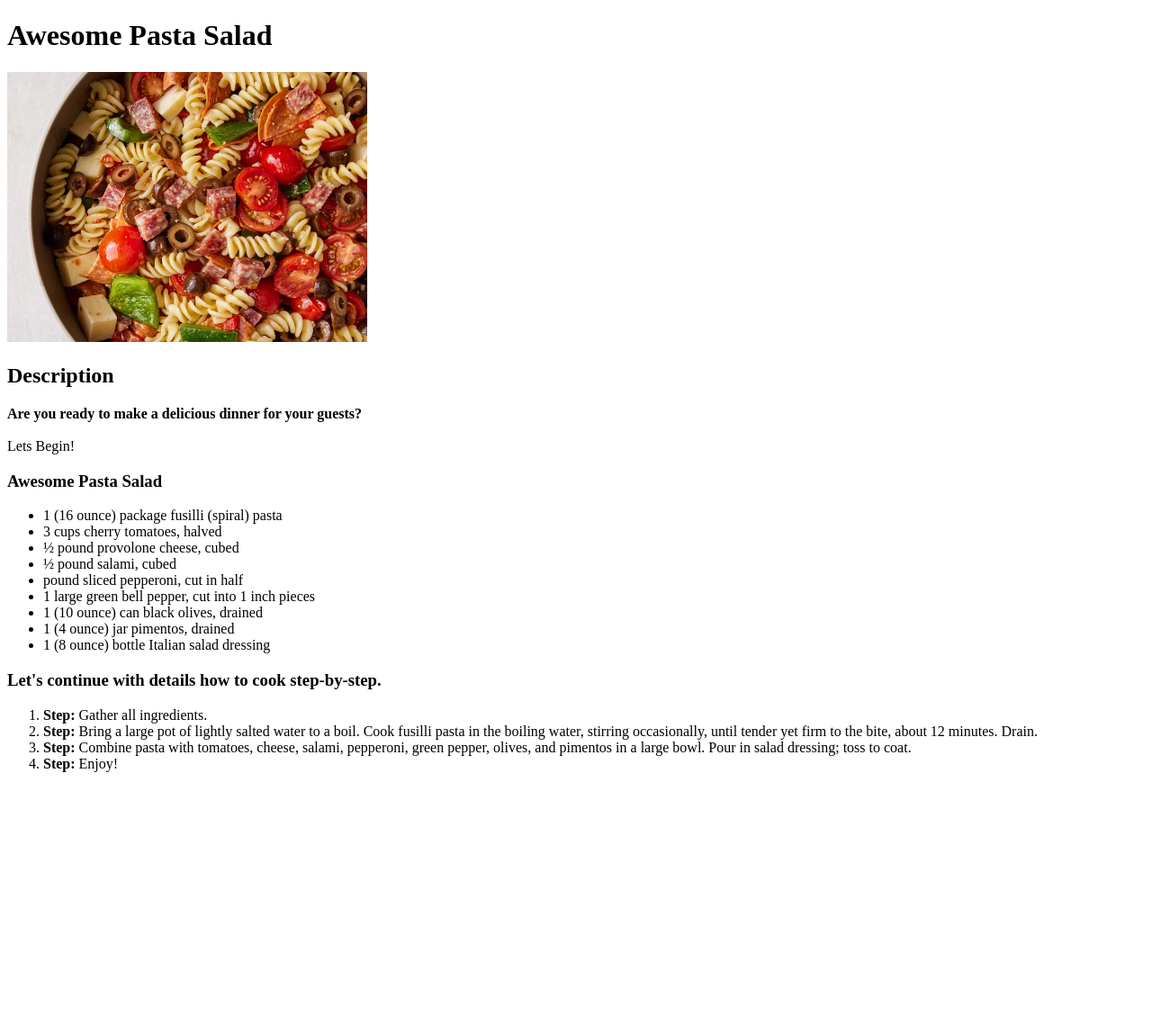
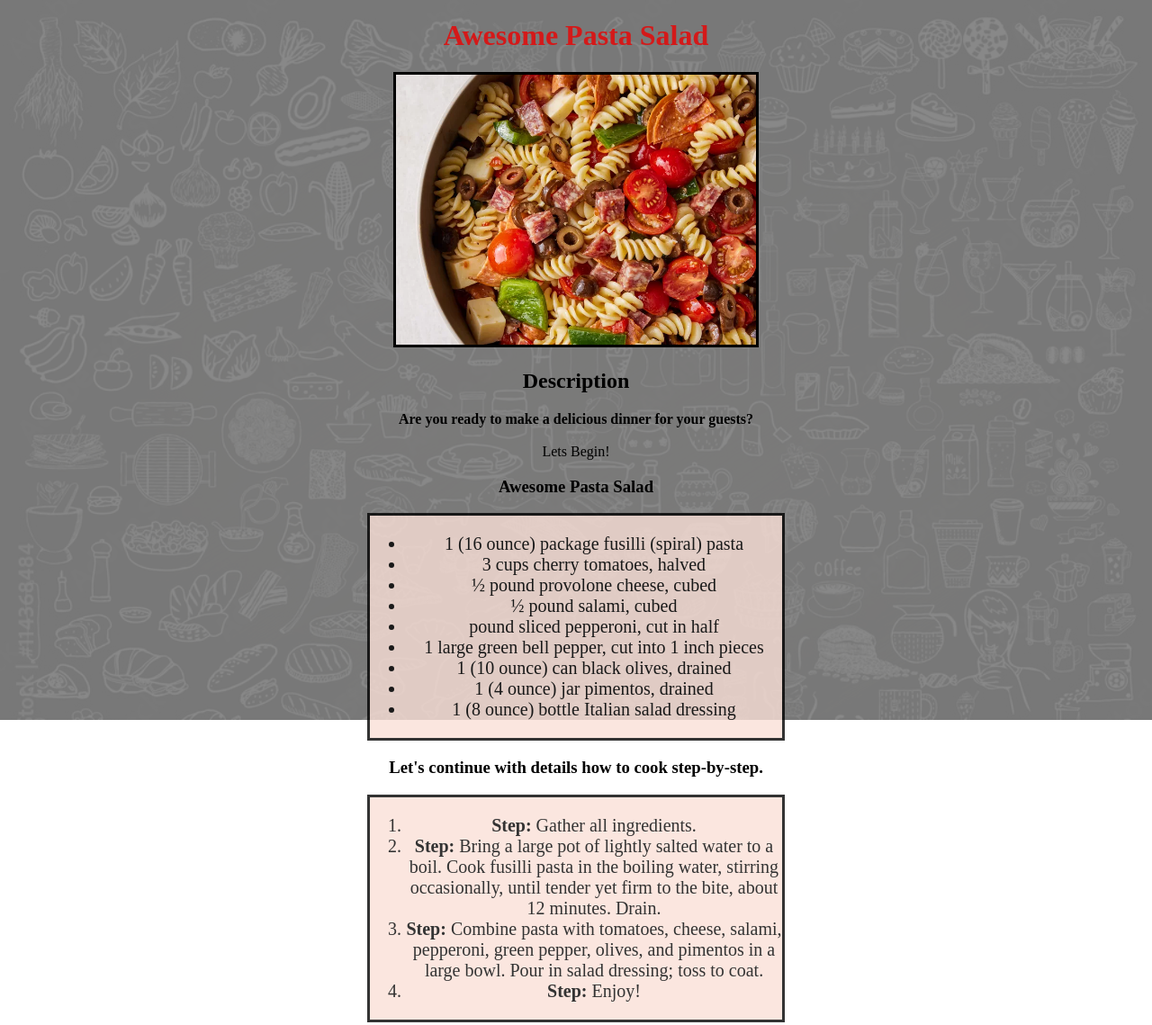
Before and after one commit to seymenay/odin-recipes, a plain HTML site: page recipes/pastasalad.html in a window 1280 px wide. Shown: the whole page at 90% size. Before the commit the page ends 874 px from the top, so only its background shows below. Drawn offline with Linux system fonts and the light colour scheme.

Commit message:
Basit anlamda CSS uygulaması yaptım ve bütün sayfaların görünümü zenginleştirmeye çalıştım

```diff
--- /dev/null
+++ b/recipes.css
@@ -0,0 +1,38 @@
+* {
+    text-align: center;
+    font-family: 'Times New Roman', Times, serif;
+
+}
+
+h1 {
+    font-size: 48px;
+    color: #000000;
+    z-index: 10;
+    background-color: rgb(250, 224, 215);
+    padding: 10px;
+    border-style: solid;
+    opacity: 0.8;
+}
+
+.list {
+    list-style: square;
+    font-size: 20px;
+    background-color: rgb(250, 224, 215);
+    margin-left: 500px;
+    margin-right: 500px;
+    position: relative;
+    z-index: 10;
+    border-style: solid;
+    opacity: 0.8;
+}
+.background::before {
+    content: "";
+    position: absolute;
+    top: 0;
+    left: 0;
+    width: 100%;
+    height: 100%;
+    background-image: url("backgroundfood.png");
+    filter: contrast(50%);
+    z-index: -1;
+}
--- a/recipes/pastasalad.html
+++ b/recipes/pastasalad.html
@@ -1,18 +1,20 @@
 <!DOCTYPE html>
 <html lang="eng">
-    <head>
+    <head class="header">
         <meta charset="UTF-8">
         <meta name="viewport" content="width=device-width, initial-scale=1.0">
+        <link rel="stylesheet" href="recipe.css">
         <title>Recipe</title>
         <h1>Awesome Pasta Salad</h1>
         <img src="pastasalad.png" width="400" alt="Pasta Salad Picture">
     </head>
-    <body>
+    <body class="background">
         <h2>Description</h2>
         <p><strong>Are you ready to make a delicious dinner for your guests?</strong>
         <br><br>Lets Begin!</p>
         <h3>Awesome Pasta Salad</h3>
-        <ul>
+        <div class="list ul">
+            <ul >
                 <li>1 (16 ounce) package fusilli (spiral) pasta</li>
                 <li>3 cups cherry tomatoes, halved</li>
                 <li>½ pound provolone cheese, cubed</li>
@@ -23,12 +25,15 @@
                 <li>1 (4 ounce) jar pimentos, drained</li>
                 <li>1 (8 ounce) bottle Italian salad dressing</li>
             </ul>
+        </div>
         <h3>Let's continue with details how to cook step-by-step.</h3>
-        <ol>
+        <div class="list ol">
+            <ol >
                 <li><strong>Step: </strong>Gather all ingredients.</li>
                 <li><strong>Step: </strong>Bring a large pot of lightly salted water to a boil. Cook fusilli pasta in the boiling water, stirring occasionally, until tender yet firm to the bite, about 12 minutes. Drain.</li>
                 <li><strong>Step: </strong>Combine pasta with tomatoes, cheese, salami, pepperoni, green pepper, olives, and pimentos in a large bowl. Pour in salad dressing; toss to coat.</li>
                 <li><strong>Step: </strong>Enjoy!</li>
             </ol>
+        </div>
     </body>
 </html>
--- /dev/null
+++ b/recipes/recipe.css
@@ -0,0 +1,46 @@
+* {
+    text-align: center;
+    font-family: 'Times New Roman', Times, serif;
+}
+
+h1 {
+    color: rgb(212, 25, 25);
+}
+.header{
+    font-size: 48px;
+    color: #000000;
+    z-index: 10;
+    background-color: rgb(231, 75, 23);
+    padding: 10px;
+    border-style: solid;
+
+}
+.list {
+    list-style: square;
+    font-size: 20px;
+    background-color: rgb(250, 224, 215);
+    opacity: 0.8;
+    margin-left: 400px;
+    margin-right: 400px;
+    position: relative;
+    z-index: 10;
+    border-style: solid;
+    text-align: center;
+}
+
+img {
+    border-style: solid;
+}
+.background::before {
+    content: "";
+    position: fixed;
+    top: 0;
+    left: 0;
+    width: 100%;
+    height: 100%;
+    background-size: 100% auto;
+    background-repeat: no-repeat;
+    background-image: url("backgroundfood.png");
+    filter: contrast(7%);
+    z-index: -1;
+}
```
Also changed, not shown: index.html (+9 -7 lines), recipes/hamburger.html (+5 -4 lines), recipes/lasagna.html (+7 -2 lines), background.png (added), backgroundfood.png (added), recipes/backgroundfood.png (added). Lines whose indentation alone changed are shown as unchanged.
